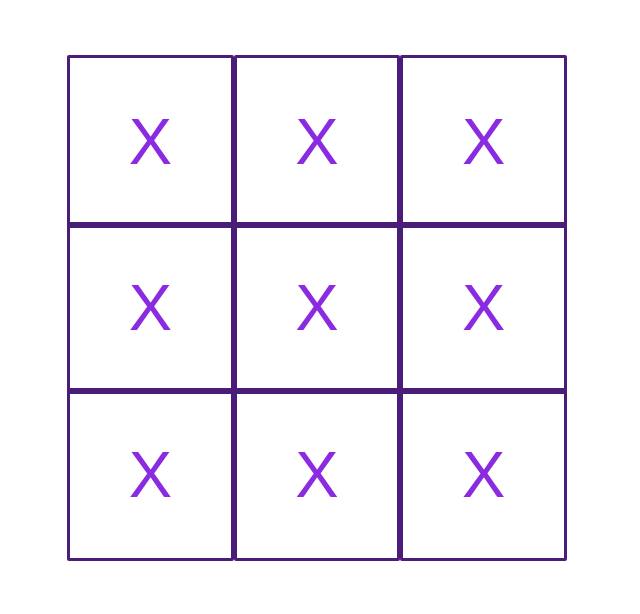
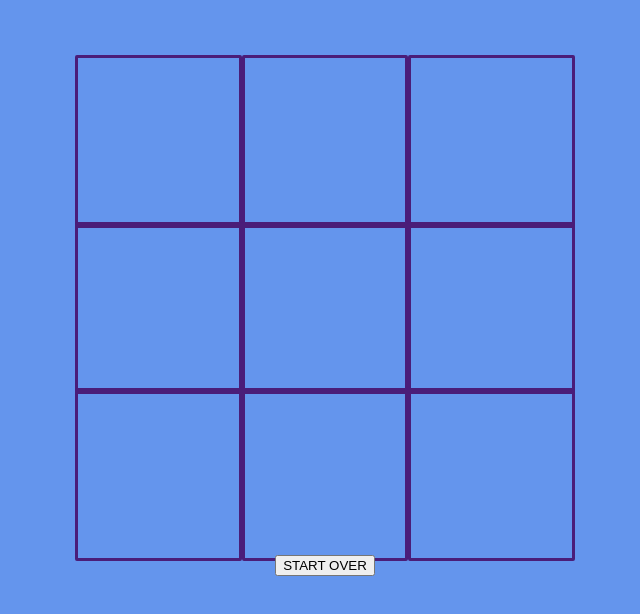
Before and after one commit to martinsliz/tic-tac-toe, a React (Create React App) app: page / in a window 1280 px wide. Shown: the top 614 px of the page, without its empty margins (323-963 px from the left). Built offline with nearby package versions, Linux system fonts and the light colour scheme.

Commit message:
logic for wins and points, added reset button

```diff
--- a/src/App.css
+++ b/src/App.css
@@ -13,6 +13,7 @@ body {
   font-family: 'Orbitron', sans-serif;
   color: white;
   text-shadow: 0 0 7px #fff, 0 0 8px #fff, 0 0 18px #fff;
+  background-color: cornflowerblue;
   /* background-image: url('https://i.imgur.com/TuAQkhD.jpg'); */
   background-size: cover;
 }
@@ -46,6 +47,6 @@ body {
   color: blueviolet;
 }
 
-o. {
+.o {
   color: deeppink;
 }
--- a/src/App.js
+++ b/src/App.js
@@ -1,14 +1,66 @@
 import './App.css'
+import { useState } from 'react'
 import Board from './components/Board'
 
-import React from 'react'
+const App = () => {
+  const winResults = [
+    [0, 1, 2],
+    [3, 4, 5],
+    [6, 7, 8],
+    [0, 3, 6],
+    [1, 4, 7],
+    [2, 5, 8],
+    [0, 4, 8],
+    [2, 4, 6]
+  ]
 
-const App = () => {
-  const board = ['X', 'X', 'X', 'X', 'X', 'X', 'X', 'X', 'X']
+  const [currentPlayer, setCurrentPlayer] = useState(true)
+
+  const [board, setBoard] = useState(Array(9).fill(null))
+  const [points, setPoints] = useState({ xPoints: 0, oPoints: 0 })
+
+  const handleClick = (boxIdx) => {
+    const updatedBoard = board.map((value, idx) => {
+      if (idx === boxIdx) {
+        return currentPlayer ? 'X' : 'O'
+      } else {
+        return value
+      }
+    })
+    setBoard(updatedBoard)
+
+    const checkWinner = (board) => {
+      for (let i = 0; i < winResults.length; i++) {
+        const [x, y, z] = winResults[i]
+
+        if (board[x] && board[x] === board[y] && board[y] === board[z]) {
+          console.log(board[x])
+          return board[x]
+        }
+      }
+
+      const winner = checkWinner(updatedBoard)
+      if (winner) {
+        if (winner === 'O') {
+          let { oPoints } = points
+          oPoints += 1
+          setPoints({ ...points, oPoints })
+        } else {
+          let { xPoints } = points
+          xPoints += 1
+          setPoints({ ...points, xPoints })
+        }
+      }
+      console.log(points)
+    }
+    setCurrentPlayer(!currentPlayer)
+  }
+
   return (
-    <div>
+    <div className="App">
+      <Board board={board} onClick={handleClick} />
       <div>
-        <Board board={board} onClick={null} />
+        <button>START OVER</button>
       </div>
     </div>
   )
--- a/src/components/Board.jsx
+++ b/src/components/Board.jsx
@@ -4,7 +4,9 @@ const Board = ({ board, onClick }) => {
   return (
     <div className="board">
       {board.map((value, idx) => {
-        return <Box value={value} onClick={() => onClick(idx)} />
+        return (
+          <Box value={value} onClick={() => value === null && onClick(idx)} />
+        )
       })}
     </div>
   )
```
